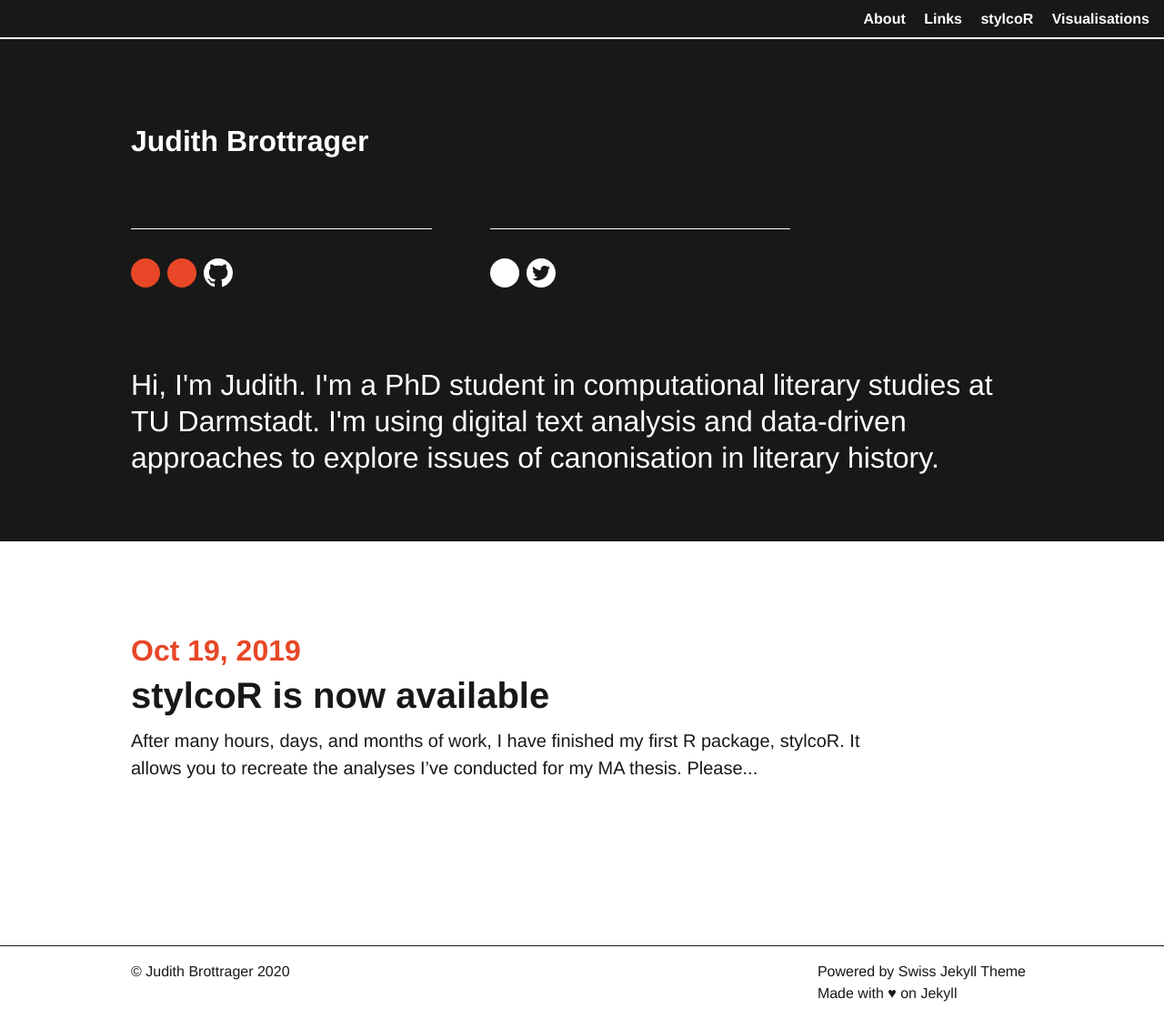
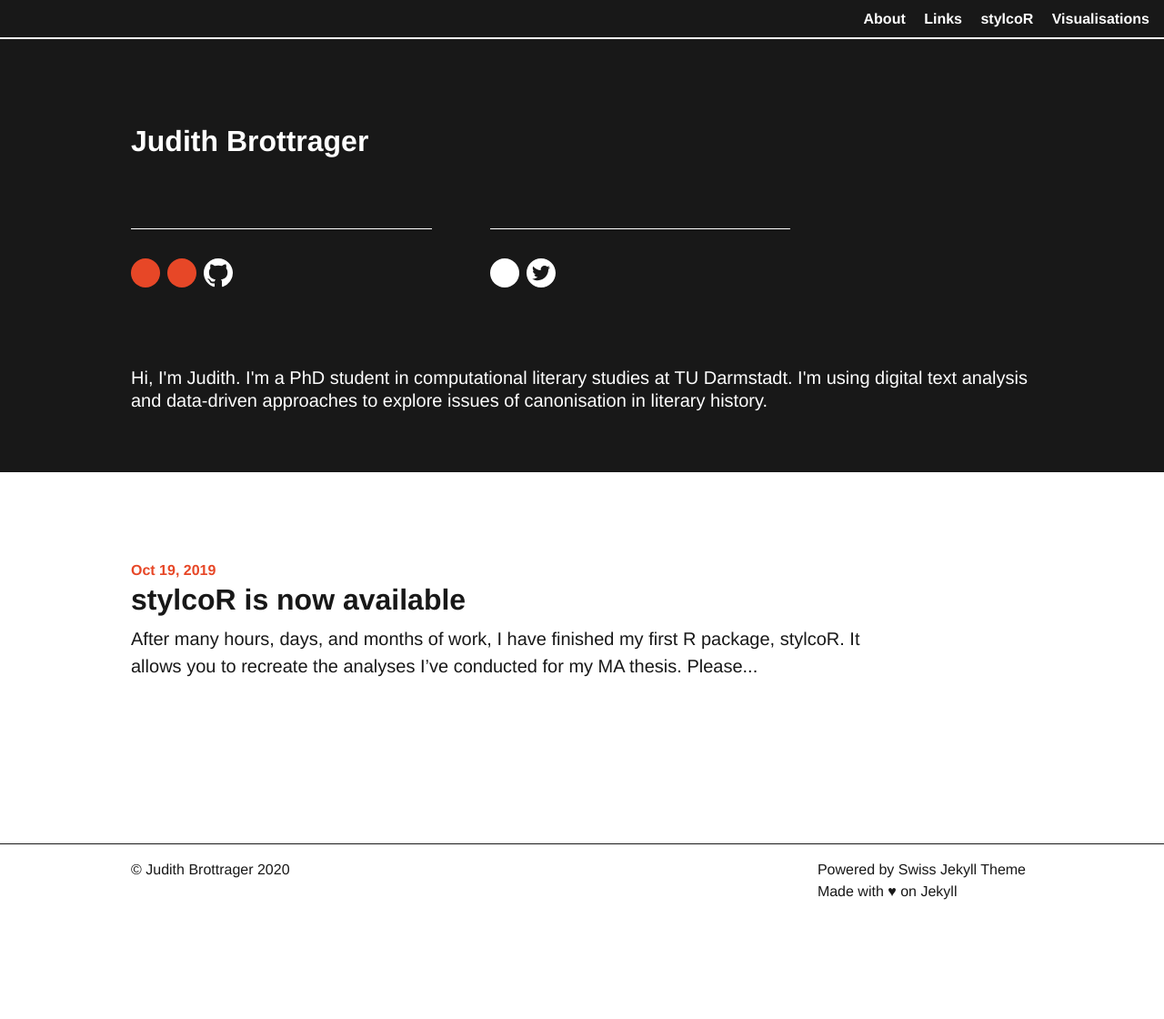
Before and after one commit to jbrottrager/jb, a Jekyll site: the page built from index.html, in a window 1280 px wide. Shown: the whole page at 91% size. Built offline with Jekyll 4.4.1, drawn with Linux system fonts in a browser that asks for light colours; after the commit the page ends 1008 px from its top, so only the background shows below that.

Commit message:
Update _variables.scss

```diff
--- a/_sass/_variables.scss
+++ b/_sass/_variables.scss
@@ -9,12 +9,12 @@ $prose-font-size: 20px;
 $h0-mobile: 32px;
 $h0-desktop: 32px;
 
-$h1-size: 40px !default;
+$h1-size: 32px !default;
 $h2-size: 32px !default;
-$h3-size: 32px !default;
-$h4-size: 32px !default;
-$h5-size: 32px !default;
-$h6-size: 32px !default;
+$h3-size: 24px !default;
+$h4-size: 20px !default;
+$h5-size: 16px !default;
+$h6-size: 12px !default;
 
 // Default border color
 $color-border: #ddd !default;
@@ -23,7 +23,7 @@ $color-border: #ddd !default;
 $container-width: 64em;
 
 // Large breakpoint
-$breakpoint-lg: 32em;
+$breakpoint-lg: 52em;
 
 // Spacing unit
 $spacer: 8px !default;
```
